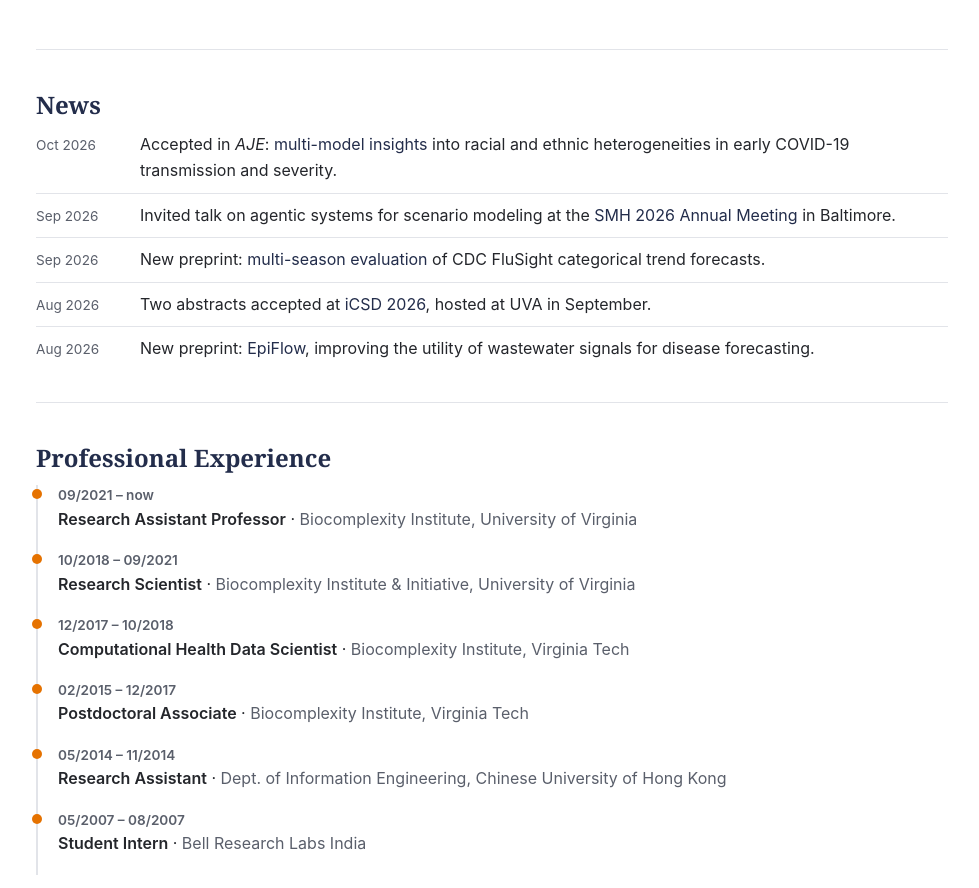
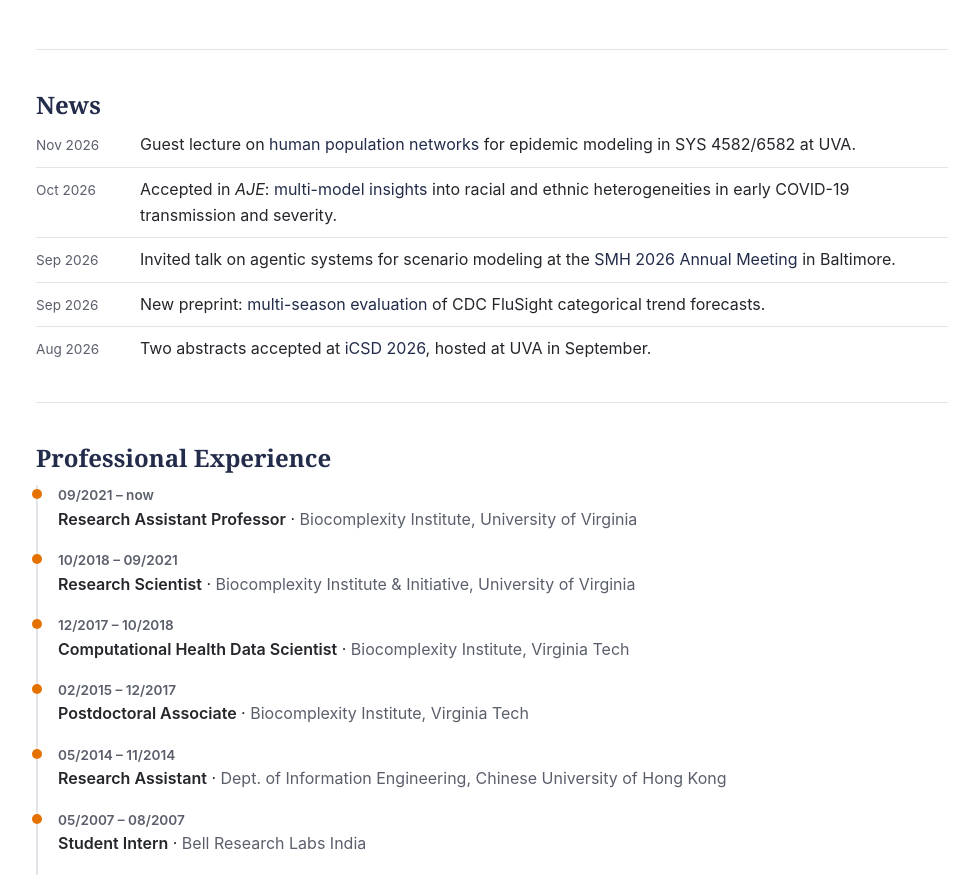
Before and after one commit to srinivvenkat/srinivvenkat.github.io, a plain HTML site: page index.html in a window 1280 px wide. Shown: the part 1441-2329 px from the top of the page, without its empty margins (148-1127 px from the left). Drawn offline with Linux system fonts and the light colour scheme.

Commit message:
add ddn guest lecture to talks and news
Co-Authored-By: Claude Opus 5.5 <noreply@anthropic.com>

```diff
--- a/index.html
+++ b/index.html
@@ -216,6 +216,10 @@
       <h2>News</h2>
       <ul class="news-list">
         <li>
+          <span class="news-date"><time datetime="2026-11">Nov 2026</time></span>
+          <span>Guest lecture on <a href="talks.html#invited-talks">human population networks</a> for epidemic modeling in SYS 4582/6582 at UVA.</span>
+        </li>
+        <li>
           <span class="news-date"><time datetime="2026-10">Oct 2026</time></span>
           <span>Accepted in <em>AJE</em>: <a href="publications.html#journal-articles">multi-model insights</a> into racial and ethnic heterogeneities in early COVID-19 transmission and severity.</span>
         </li>
@@ -230,10 +234,6 @@
         <li>
           <span class="news-date"><time datetime="2026-08">Aug 2026</time></span>
           <span>Two abstracts accepted at <a href="talks.html#posters-abstracts">iCSD 2026</a>, hosted at UVA in September.</span>
-        </li>
-        <li>
-          <span class="news-date"><time datetime="2026-08">Aug 2026</time></span>
-          <span>New preprint: <a href="https://arxiv.org/abs/2608.06671" target="_blank" rel="noopener noreferrer">EpiFlow</a>, improving the utility of wastewater signals for disease forecasting.</span>
         </li>
       </ul>
     </section>
```
Also changed, not shown: talks.html (+1 -0 lines), 1 other file.
